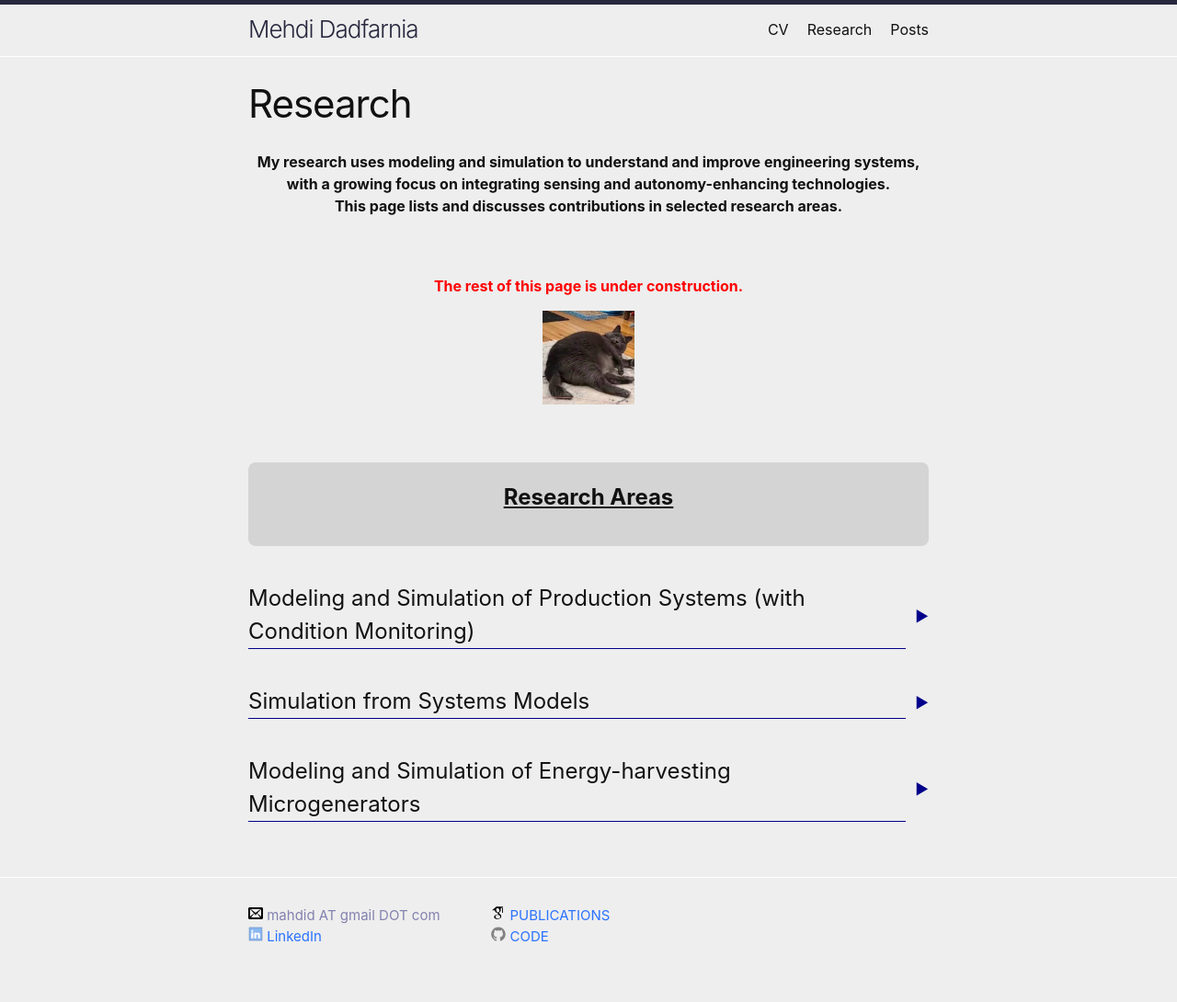
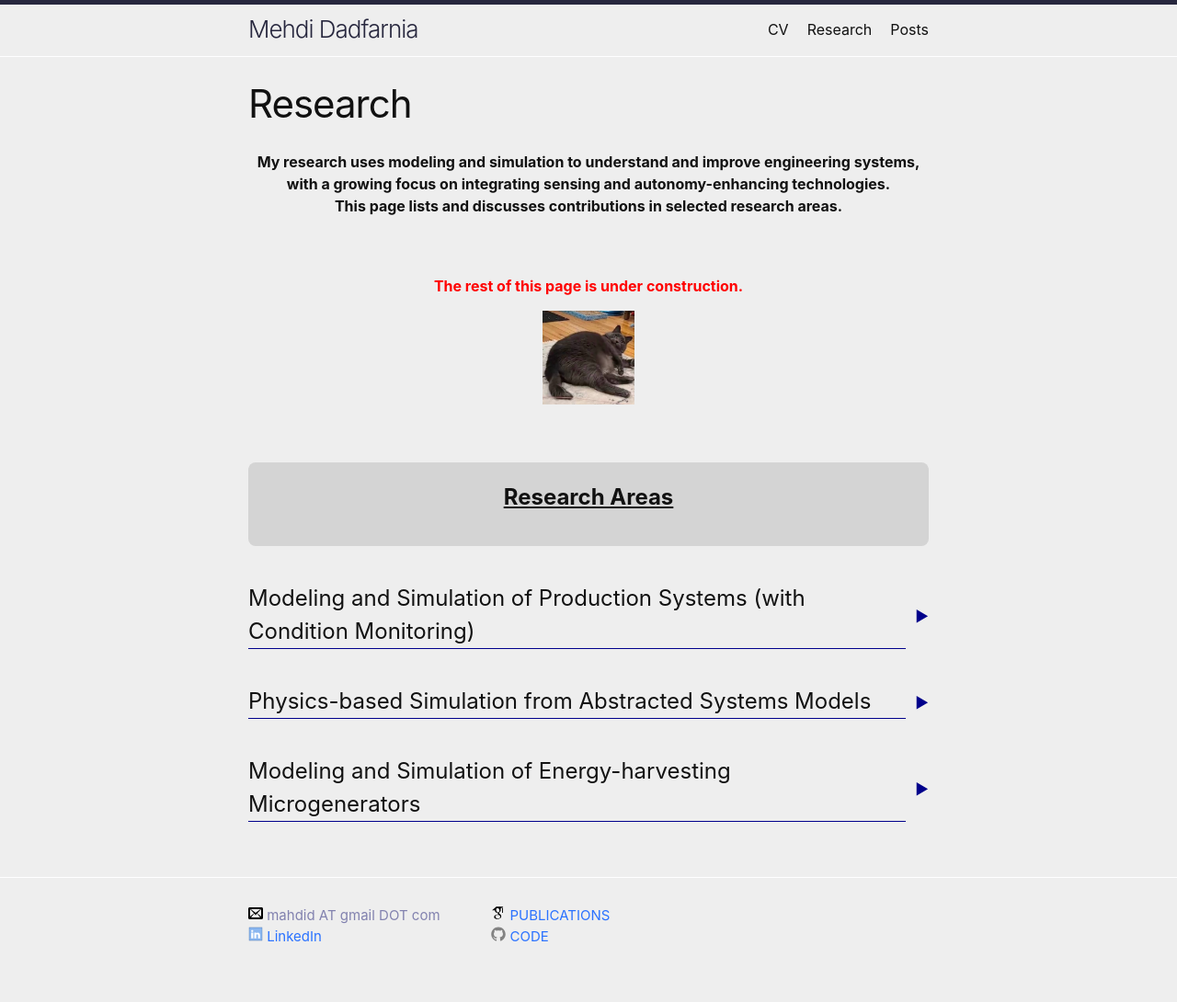
Before and after one commit to mehdidadfarnia/mehdidadfarnia.github.io, a Jekyll site: the page built from research.markdown, in a window 1280 px wide. Shown: the whole page at 92% size. Built offline with Jekyll 4.4.1, drawn with Linux system fonts in a browser that asks for light colours.

Commit message:
expandable section layout test 2

```diff
--- a/research.markdown
+++ b/research.markdown
@@ -16,7 +16,6 @@ permalink: /Research/
 <br>
 
 <div style="background-color: #d4d4d4; padding: 20px; border-radius: 8px;">
-
 <h1 style="text-align: center; font-weight: bold; text-decoration: underline;">Research Areas</h1>
 </div>
 
@@ -46,14 +45,16 @@ permalink: /Research/
   <summary style="display: flex; align-items: center;">
     <h1 style="display: block; border-bottom: 1px solid darkblue; margin: 0; flex: 1;">Modeling and Simulation of Production Systems (with Condition Monitoring)</h1>
   </summary>
-  hidden content
+<div style="background-color: #9b9bf9; padding: 20px; border-radius: 6px;">
+<h1 style="font-weight: bold;">hidden text</h1>
+</div>
 </details>
 
 <br>
 
 <details>
   <summary style="display: flex; align-items: center;">
-    <h1 style="display: block; border-bottom: 1px solid darkblue; margin: 0; flex: 1;">Simulation from Systems Models</h1>
+    <h1 style="display: block; border-bottom: 1px solid darkblue; margin: 0; flex: 1;">Physics-based Simulation from Abstracted Systems Models</h1>
   </summary>
   hidden content
 </details>
```
